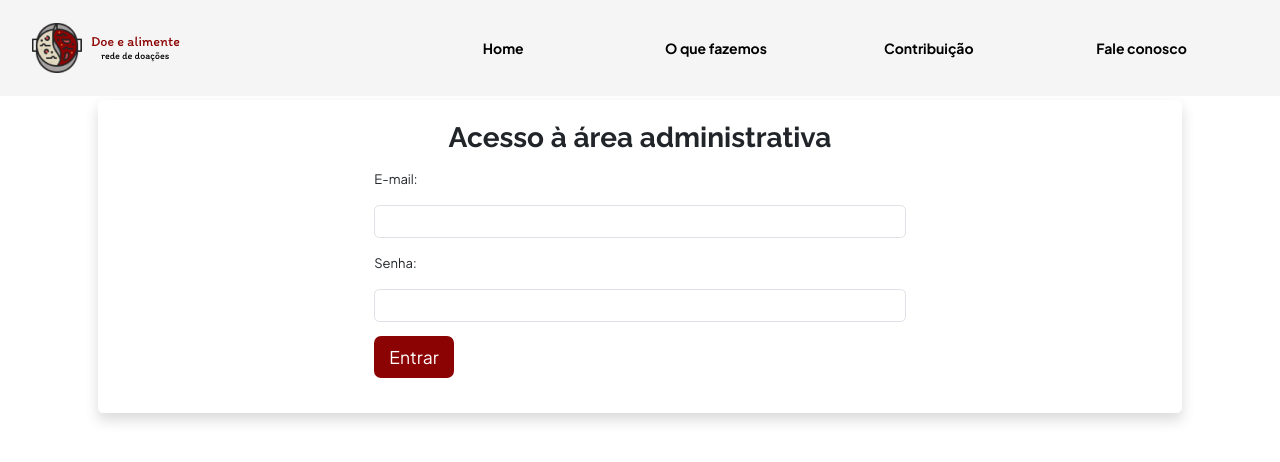
After one commit to Lilian-Carvalho25/Doe-e-alimente, a PHP site: page /login.php in a window 1280 px wide. The commit adds this page. Shown: the top 462 px of the page. Run offline with PHP 8.4, Linux system fonts and the light colour scheme.

Commit message:
Construção do back-end
Criação das páginas dos administradores, criação do banco de dados, integração, e funções dos usuários.

```diff
--- a/css/style.css
+++ b/css/style.css
@@ -1,4 +1,4 @@
-@import url('https://fonts.googleapis.com/css2? family= Raleway:wght@700 & family=Fira+Sans:wght@400;500;700&display=swap');
+@import url('https://fonts.googleapis.com/css2?family=Plus+Jakarta+Sans:wght@400;500;700&family=Raleway:wght@700&display=swap');
 
 * {
     box-sizing: border-box;
@@ -10,8 +10,8 @@ html {
 }
 
 body {
-    font-family: "Fira Sans",'Courier New', Courier, monospace,;
-    height: 100vh;
+    font-family: "Plus Jakarta Sans",'Courier New', Courier, monospace;
+    /* height: 100vh;   */
 }
 
 h2 {
@@ -676,9 +676,9 @@ input {
 /* Botões animados */
 
 
-button {
+#destaque-home button, #container-confirmar button {
     position: relative;
-    background: white;
+    background: transparent;
     color: #8C0303;
     text-decoration: none;
     text-transform: uppercase;
@@ -689,7 +689,7 @@ button {
     transition: 0.2s;
   }
 
-  button:hover {
+  #destaque-home button:hover, #container-confirmar button:hover {
     letter-spacing: 0.2rem;
     padding: 1.1rem 3.1rem;
     background: #8C0303;
@@ -698,24 +698,24 @@ button {
     animation: box 3s infinite;
   }
 
-  button::before {
+  #container-confirmar button::before {
     content: "";
     position: absolute;
     inset: 2px;
     background: white;
   }
 
-  button span {
+  #destaque-home button span, #container-confirmar button span {
     position: relative;
     z-index: 1;
   }
-  button i {
+  #destaque-home button i, #container-confirmar button i {
     position: absolute;
     inset: 0;
     display: block;
   }
 
-  button i::before {
+   #destaque-home button i::before, #container-confirmar button i::before {
     content: "";
     position: absolute;
     width: 10px;
@@ -727,13 +727,13 @@ button {
     transition: 0.2s;
   }
 
-  button:hover i::before {
+  #destaque-home button:hover i::before, #container-confirmar button:hover i::before {
     width: 15px;
     left: 20%;
     animation: move 3s infinite;
   }
 
-  button i::after {
+  #destaque-home button i::after, #container-confirmar button i::after {
     content: "";
     position: absolute;
     width: 10px;
@@ -745,7 +745,7 @@ button {
     transition: 0.2s;
   }
 
-  button:hover i::after {
+  #destaque-home button:hover i::after, #destaque-home button:hover i::after {
     width: 15px;
     left: 80%;
     animation: move 3s infinite;
@@ -1035,9 +1035,20 @@ form{
     margin-top: 20px;
 }
 
-
-
-/* responsividade */
+/* LOGIN */
+
+#form-login button, .nao-autorizado a, .doadores h2 span {
+    background-color: #8C0303;
+    color: white;
+}
+
+.nao-autorizado a:hover {
+    color: white;
+}
+
+
+
+/* RESPONSIVIDADE */
 
 /* RESPONSIVIDADE MENU */
 @media screen and (min-width: 600px){
--- a/index.php
+++ b/index.php
@@ -28,6 +28,7 @@
                     <li><a href="oq-fazemos.php">O que fazemos</a></li>
                     <li><a href="contribuicao.php">Contribuição</a></li>
                     <li><a href="fale-conosco.php">Fale conosco</a></li>
+                    <li><a href="login.php">Admin</a></li>
                 </ul>
             </nav>
         </div>
--- /dev/null
+++ b/login.php
@@ -0,0 +1,106 @@
+<!DOCTYPE html>
+<html lang="pt-br">
+
+<head>
+    <meta charset="UTF-8">
+    <meta http-equiv="X-UA-Compatible" content="IE=edge">
+    <meta name="viewport" content="width=device-width, initial-scale=1.0">
+    <link rel="shortcut icon" href="imagens/panelinha.png" type="image/x-icon">
+    <link href="https://cdn.jsdelivr.net/npm/bootstrap@5.3.0-alpha3/dist/css/bootstrap.min.css" rel="stylesheet" integrity="sha384-KK94CHFLLe+nY2dmCWGMq91rCGa5gtU4mk92HdvYe+M/SXH301p5ILy+dN9+nJOZ" crossorigin="anonymous">
+    <link rel="stylesheet" href="css/style.css">
+    <title>Doe e alimente - login</title>
+
+</head>
+
+<script src="https://cdn.jsdelivr.net/npm/bootstrap@5.3.0-alpha3/dist/js/bootstrap.bundle.min.js" integrity="sha384-ENjdO4Dr2bkBIFxQpeoTz1HIcje39Wm4jDKdf19U8gI4ddQ3GYNS7NTKfAdVQSZe" crossorigin="anonymous"></script>
+
+<body>
+
+
+    <header>
+
+        <div class="limitador">
+            <a href="index.ph"><img src="imagens/Logo.png" alt=""></a>
+            <nav>
+                <h2><a href="" class="icone"> &equiv; </a></h2>
+                <ul class="menu">
+                    <li><a href="index.php">Home</a></li>
+                    <li><a href="oq-fazemos.php">O que fazemos</a></li>
+                    <li><a href="contribuicao.php">Contribuição</a></li>
+                    <li><a href="fale-conosco.php">Fale conosco</a></li>
+                </ul>
+            </nav>
+        </div>
+    </header>
+
+
+<?php
+
+if(isset($_GET["campos_obrigatorios"]) ){
+
+	$mensagem = "Você deve preencher e-mail e senha!";
+} elseif(isset($_GET["dados_incorretos"])){
+	$mensagem = "Dados incorretos, verifique e-mail e/ou senha!";
+} elseif(isset($_GET["logout"])){
+	$mensagem = "Voce saiu do sistema.";
+}
+
+?>
+
+        <div class="row">
+            <div class="bg-white rounded shadow m-auto col-10 my-1 py-4">
+            <h2 class="text-center fw-light">Acesso à área administrativa</h2>
+
+                <form action="" method="post" id="form-login" name="form-login" class="mx-auto w-50" autocomplete="off">
+
+                    <?php if(isset($mensagem)) {?>
+                        <p class="my-2 alert alert-warning text-center">
+                            <?=$mensagem?>
+                        </p>
+                        <?php } ?>
+
+                        <div class="mb-3">
+                            <label for="email" class="form-label">E-mail:</label>
+                            <input class="form-control" type="email" id="email" name="email">
+                        </div>
+                        <div class="mb-3">
+                            <label for="senha" class="form-label">Senha:</label>
+                            <input class="form-control" type="password" id="senha" name="senha">
+                        </div>
+
+                        <button class="btn btn-lg" name="entrar" type="submit">Entrar</button>
+
+                    </form>
+
+        <?php
+        if(isset($_POST["entrar"])){
+
+            if(empty($_POST["email"]) || empty($_POST["senha"])){
+                header("location:login.php?campos_obrigatorios");
+                exit;
+
+            } // fim if validação
+
+            $email = $_POST['email'];
+            $senha = $_POST['senha'];
+
+            // $dadosUsuario = buscaUsuario($conexao, $email);
+
+            if( $dadosUsuario != null && password_verify($senha, $dadosUsuario['senha'])) {
+
+                // login($dadosUsuario['id'], $dadosUsuario['nome'], $dadosUsuario['tipo']);
+                // header("location:admin/index.php");
+                exit;
+
+            } else {
+                header("location:login.php?dados_incorretos");
+                exit;
+            }
+        } // fim if entrar
+
+        ?>
+
+            </div>
+
+
+        </div>
--- a/oq-fazemos.php
+++ b/oq-fazemos.php
@@ -26,6 +26,7 @@
                     <li><a href="oq-fazemos.php">O que fazemos</a></li>
                     <li><a href="contribuicao.php">Contribuição</a></li>
                     <li><a href="fale-conosco.php">Fale conosco</a></li>
+                    <li><a href="login.php">Admin</a></li>
                 </ul>
             </nav>
         </div>
```
Also changed, not shown: contribuicao.php (+18 -101 lines), doadores.php (added, +67 -0 lines), fale-conosco.php (+23 -1 lines), includes/conecta.php (added, +16 -0 lines), includes/funcoes-sessao.php (added, +29 -0 lines), includes/funcoes-usuarios.php (added, +15 -0 lines), modelagem-de-dados.md (added, +19 -0 lines), nao-autorizado.php (added, +49 -0 lines).
